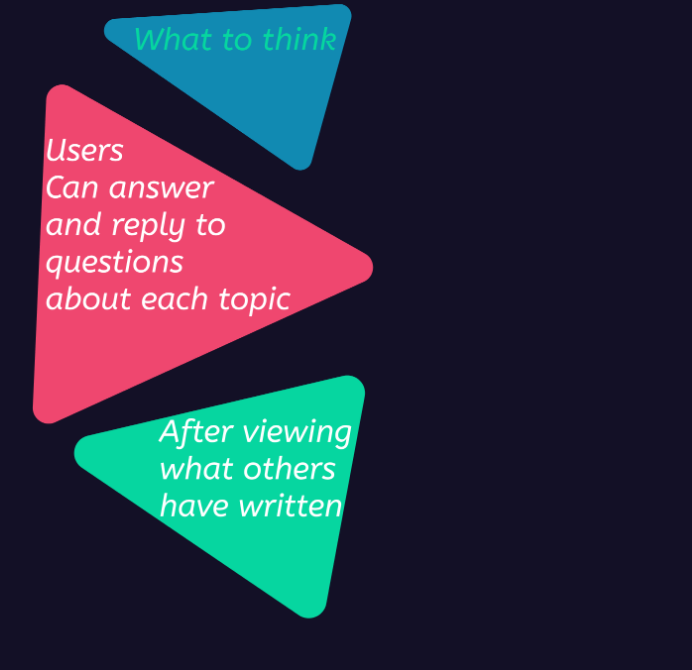
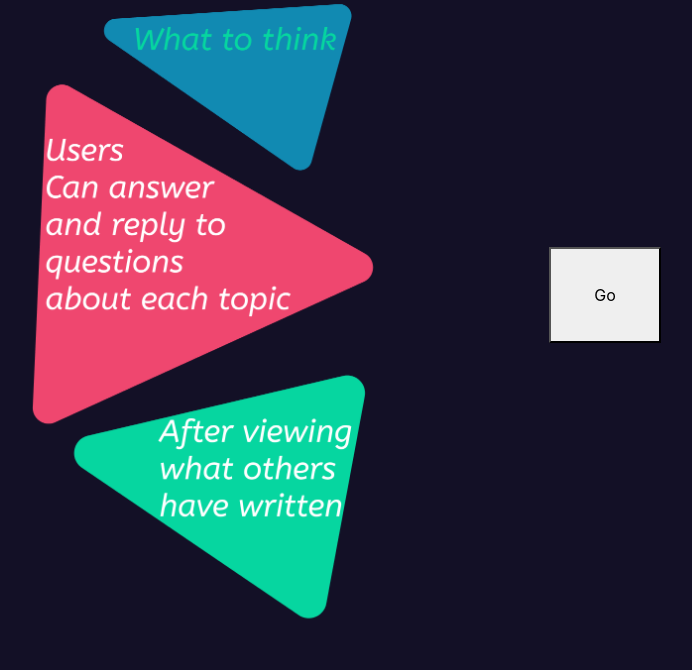
Before and after one commit to UBH-Fall2022/PolitcalEngagementandNucleationthruInterpersonalSocialization, a Node server app: page / in a window 1280 px wide. Shown: the part 873-1543 px from the top of the page, without its empty margins (219-911 px from the left). Run offline with Node 20, Linux system fonts and the light colour scheme; some libraries are stand-ins or nearby versions.

Commit message:
button created

```diff
--- a/views/index.pug
+++ b/views/index.pug
@@ -12,4 +12,5 @@ html(lang="en")
                 |What do we do?
             .bubble-content
                 |We help facilitate political discourse
+            a(href="chat") <button id="Go Start" style="position: absolute;top: 140%;left: 60%;width: 7em;height: 6em;z-index:4;">Go</button>
             img(id="content" src="/static/Group 30.png", alt="", srcset="")
```
